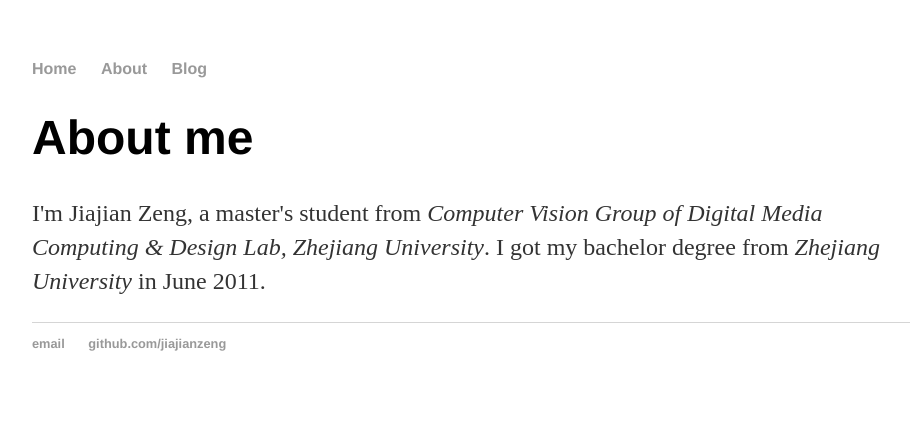
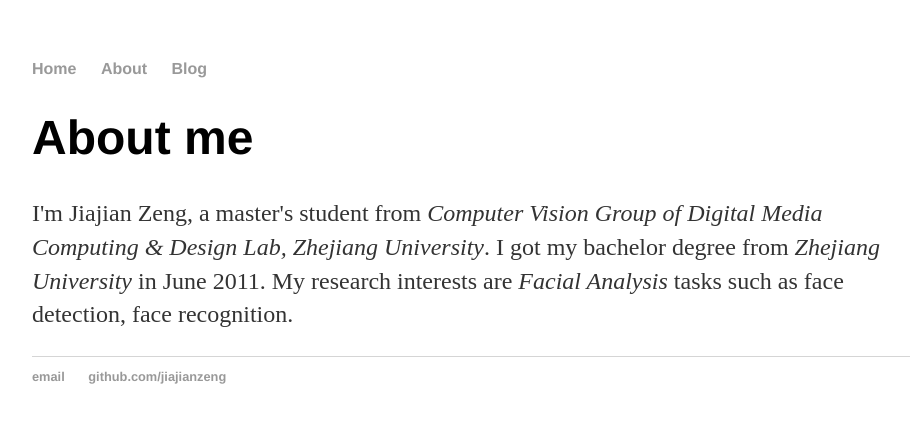
Before and after one commit to JiajianZeng/jiajianzeng.github.io, a Jekyll site: the page built from about/index.html, in a window 1280 px wide. Shown: the top 423 px of the page, without its empty margins (160-1070 px from the left). Built offline with Jekyll 4.4.1, drawn with Linux system fonts in a browser that asks for light colours.

Commit message:
Update index.html

```diff
--- a/about/index.html
+++ b/about/index.html
@@ -4,5 +4,5 @@
 ---
 <div class="blurb">
 	<h1>About me</h1>
-		<p>I'm Jiajian Zeng, a master's student from <em>Computer Vision Group of Digital Media Computing & Design Lab, Zhejiang University</em>. I got my bachelor degree from <em>Zhejiang University</em> in June 2011.</p>
+		<p>I'm Jiajian Zeng, a master's student from <em>Computer Vision Group of Digital Media Computing & Design Lab, Zhejiang University</em>. I got my bachelor degree from <em>Zhejiang University</em> in June 2011. My research interests are <em>Facial Analysis</em> tasks such as face detection, face recognition.</p>
 </div><!-- /.blurb -->
```
